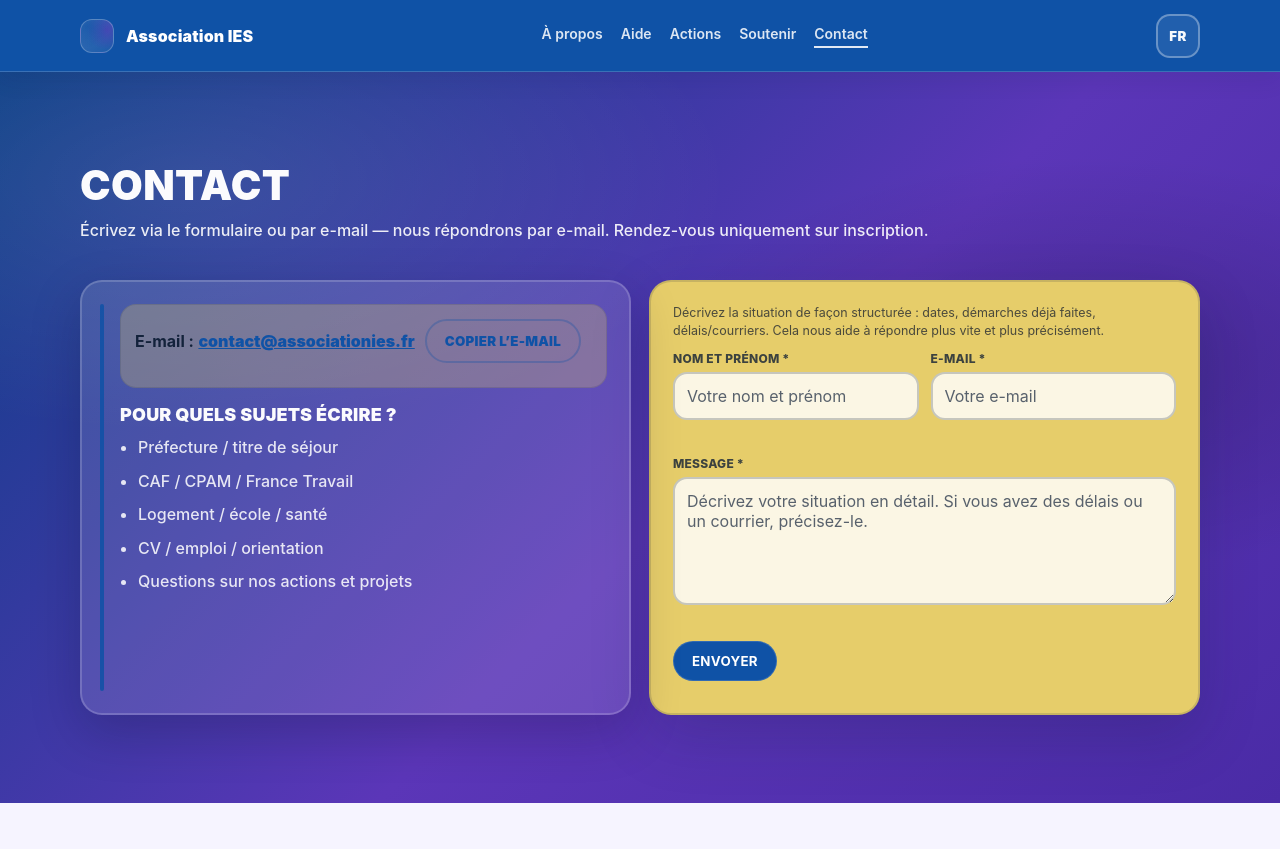
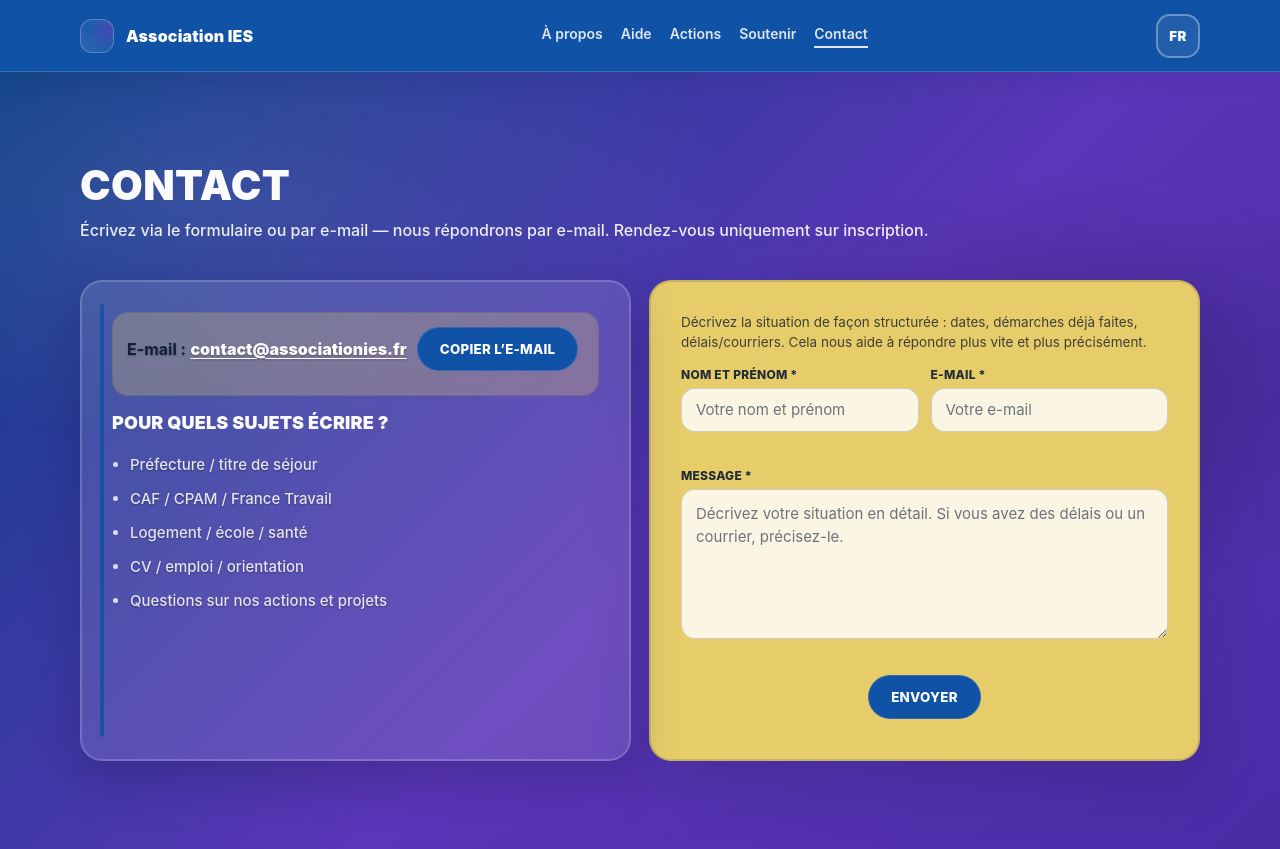
Before and after one commit to aslanzubairaev/Association-IES-, a Next.js app: page /fr/contact in a window 1280 px wide. Before the commit the page ends 803 px from the top, so only its background shows below. Built offline with nearby package versions, Linux system fonts and the light colour scheme.

Commit message:
изменил тексты на странице КОНТАКТЫ

```diff
--- a/src/app/[locale]/contact/page.module.css
+++ b/src/app/[locale]/contact/page.module.css
@@ -1,7 +1,7 @@
 .formNote {
-  font-size: 12.5px;
-  line-height: 1.4;
-  color: rgba(15, 23, 42, 0.72);
+  font-size: 13.5px;
+  line-height: 1.5;
+  color: rgba(15, 23, 42, 0.78);
   max-width: 560px;
-  margin: 0 0 12px;
+  margin: 0 0 14px;
 }
--- a/src/app/[locale]/contact/page.tsx
+++ b/src/app/[locale]/contact/page.tsx
@@ -47,7 +47,7 @@ export default function ContactPage({
     "Décrivez la situation de façon structurée : dates, démarches déjà faites, délais/courriers. Cela nous aide à répondre plus vite et plus précisément.";
 
   return (
-    <main className="section section--purple">
+    <main className="section section--purple contact-page">
       <Container>
         <div className="section-head">
           <h1 className="h2" style={{ color: "rgba(255,255,255,.98)" }}>
@@ -58,14 +58,14 @@ export default function ContactPage({
           </p>
         </div>
 
-        <div className="grid-2">
+        <div className="grid-2 contact-grid">
           <div className="card card--paper contact-card accent-left accent--blue">
             {/* Общий e-mail ассоциации: без личных телефонов и персональных контактов. */}
             <ContactEmailBox locale={locale} email={email} />
 
             {/* Подсказка “когда писать”: помогает человеку понять, подходит ли вопрос. */}
             <h2 className="h3 h3--blue">{whenTitle}</h2>
-            <ul className="list" style={{ marginTop: 10 }}>
+            <ul className="list contact-list">
               {whenItems.map((item) => (
                 <li key={item}>{item}</li>
               ))}
@@ -74,7 +74,7 @@ export default function ContactPage({
 
           <div className="card card--paper contact-card contact-card--yellow">
             {/* Форма обращения: визуально как в Hero, но с кнопкой “Отправить сообщение / Envoyer un message”. */}
-            <div style={{ maxWidth: 720, margin: "0 auto" }}>
+            <div className="contact-form-wrap">
               <p className={styles.formNote}>{locale === "ru" ? helperTextRu : helperTextFr}</p>
               <QuickContactForm locale={locale} variant="page" prefillMessage={prefillMessage} />
             </div>
--- a/src/app/globals.css
+++ b/src/app/globals.css
@@ -1170,6 +1170,141 @@ a {
   color: var(--ink);
 }
 
+.contact-page .contact-grid {
+  align-items: stretch;
+}
+
+.contact-page .contact-grid > * {
+  height: 100%;
+}
+
+.contact-page .contact-card {
+  display: flex;
+  flex-direction: column;
+  padding: 30px;
+}
+
+.contact-page .contact-form-wrap {
+  max-width: 720px;
+  margin: 0 auto;
+  width: 100%;
+}
+
+.contact-page .contact-list {
+  margin-top: 10px;
+  font-size: 15px;
+  line-height: 1.6;
+  color: rgba(255, 255, 255, 0.9);
+  text-shadow: var(--card-text-shadow);
+}
+
+.contact-page .contact-list li {
+  margin: 10px 0;
+}
+
+.contact-page .contact-list li::marker {
+  color: rgba(255, 255, 255, 0.8);
+}
+
+.contact-page .contact-email-box {
+  margin-bottom: 16px;
+  color: rgba(255, 255, 255, 0.92);
+  text-shadow: var(--card-text-shadow);
+}
+
+.contact-page .contact-email-row {
+  display: flex;
+  align-items: center;
+  gap: 10px;
+  flex-wrap: wrap;
+}
+
+.contact-page .contact-email-value {
+  color: rgba(255, 255, 255, 0.98);
+  text-decoration: underline;
+  text-decoration-thickness: 1px;
+  text-underline-offset: 3px;
+  font-weight: 900;
+}
+
+.contact-page .contact-email-status,
+.contact-page .contact-email-helper {
+  margin-top: 10px;
+  opacity: 0.85;
+}
+
+.contact-page .contact-cta-button {
+  height: 44px;
+  min-height: 44px;
+  padding: 0 22px;
+  border-radius: 999px;
+  font-weight: 800;
+  letter-spacing: 0.02em;
+  background: var(--btn-primary-bg);
+  border: 1.5px solid var(--btn-primary-border);
+  color: var(--btn-primary-text);
+}
+
+.contact-page .contact-cta-button:hover {
+  background: var(--btn-primary-bg-hover);
+  border-color: var(--btn-primary-border);
+  box-shadow: 0 12px 26px rgba(7, 12, 40, 0.25);
+  transform: translateY(-2px);
+}
+
+.contact-page .contact-cta-button:focus-visible {
+  outline: 3px solid rgba(255, 255, 255, 0.65);
+  outline-offset: 3px;
+}
+
+.contact-page .contact-cta-button:active {
+  transform: translateY(1px);
+}
+
+.contact-page .quickForm-submitRow {
+  display: flex;
+  justify-content: center;
+}
+
+.contact-page .quickForm .field span {
+  font-weight: 800;
+  color: rgba(11, 27, 51, 0.9);
+}
+
+.contact-page .quickForm input,
+.contact-page .quickForm textarea {
+  border: 1.5px solid rgba(11, 27, 51, 0.18);
+  padding: 12px 14px;
+  font-size: 15px;
+  line-height: 1.55;
+}
+
+.contact-page .quickForm input {
+  height: 44px;
+}
+
+.contact-page .quickForm textarea {
+  min-height: 150px;
+  resize: vertical;
+}
+
+.contact-page .quickForm input::placeholder,
+.contact-page .quickForm textarea::placeholder {
+  color: rgba(11, 27, 51, 0.6);
+}
+
+.contact-page .quickForm input:focus,
+.contact-page .quickForm textarea:focus {
+  border-color: rgba(15, 82, 166, 0.5);
+  box-shadow: 0 0 0 4px rgba(15, 82, 166, 0.18);
+}
+
+@media (max-width: 520px) {
+  .contact-page .contact-cta-button {
+    width: 100%;
+  }
+}
+
 /* Карточки на странице “Поддержать / Soutenir”: такие же полу-прозрачные поверхности, как у quickNav. */
 .support-card.card--paper {
   background: var(--surface);
--- a/src/components/contacts/ContactEmailBox.tsx
+++ b/src/components/contacts/ContactEmailBox.tsx
@@ -28,39 +28,33 @@ export function ContactEmailBox({ locale, email }: ContactEmailBoxProps) {
   }
 
   return (
-    <div className="contact-box" style={{ marginBottom: 16, color: "rgba(11,27,51,.92)" }}>
+    <div className="contact-box contact-email-box">
       {/* Строка с e-mail: делаем контрастным, но не открываем mailto, чтобы не появлялось системное окно. */}
-      <div style={{ display: "flex", alignItems: "center", gap: 10, flexWrap: "wrap" }}>
+      <div className="contact-email-row">
         <div>
           <b>{copy.emailLabel}:</b>{" "}
           <span
-            style={{
-              color: "var(--blue)",
-              textDecoration: "underline",
-              fontWeight: 900,
-              position: "relative",
-              zIndex: 1,
-            }}
+            className="contact-email-value"
           >
             {email}
           </span>
         </div>
 
         {/* Запасной вариант: можно просто скопировать адрес и вставить его в любую почту. */}
-        <button type="button" className="btn btn--pill btn--outline-blue" onClick={handleCopy}>
+        <button type="button" className="btn btn--pill contact-cta-button" onClick={handleCopy}>
           {copy.copyLabel}
         </button>
       </div>
 
       {/* Короткий статус: подтверждаем копирование или показываем ошибку. */}
       {status ? (
-        <div className="fineprint" style={{ marginTop: 10, opacity: 0.85 }}>
+        <div className="fineprint contact-email-status">
           {status}
         </div>
       ) : null}
 
       {/* Небольшая подсказка: помогает написать письмо так, чтобы мы быстрее разобрались. */}
-      <div className="fineprint" style={{ marginTop: 10, opacity: 0.85 }}>
+      <div className="fineprint contact-email-helper">
         {copy.helperText}
       </div>
     </div>
--- a/src/components/contacts/QuickContactForm.tsx
+++ b/src/components/contacts/QuickContactForm.tsx
@@ -188,7 +188,7 @@ export function QuickContactForm({ locale, variant = "hero", prefillMessage }: Q
 
       {/* Кнопка отправки: по нажатию проверяем поля и открываем письмо в почте (в зависимости от варианта формы). */}
       <div className={variant === "hero" ? "quickForm-submitRow quickForm-submitRow--hero" : "quickForm-submitRow"}>
-        <Button variant="primary" type="submit">
+        <Button variant="primary" type="submit" className="contact-cta-button">
           {buttonLabel}
         </Button>
       </div>
```
